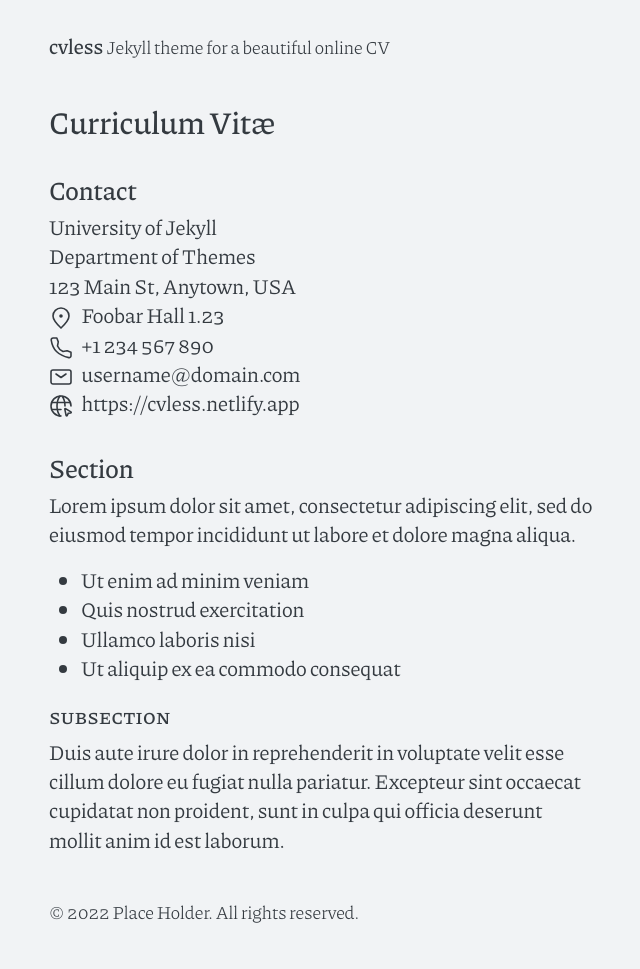
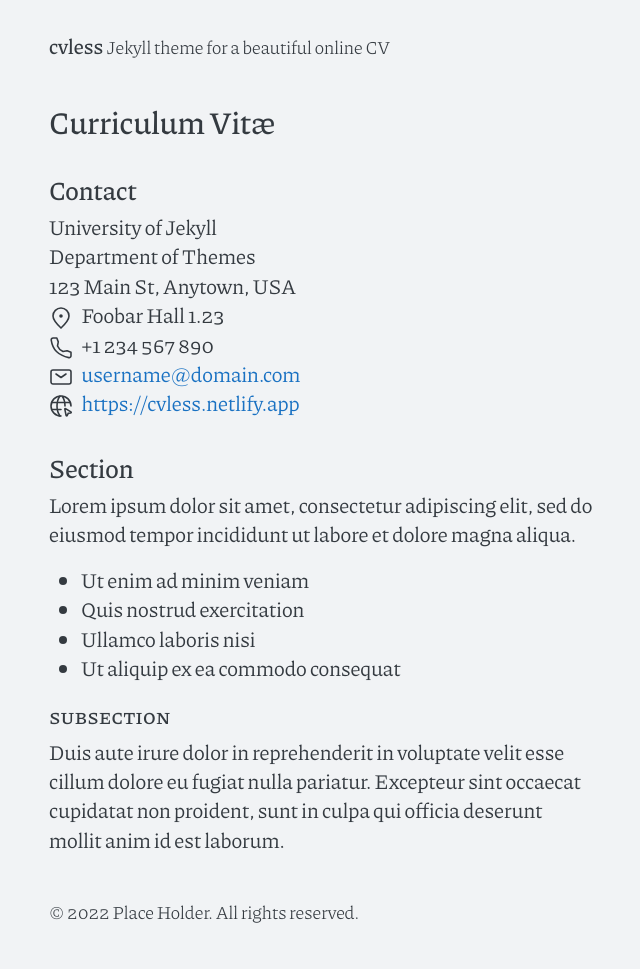
Before and after one commit to piazzai/cvless, a Jekyll site: the page built from cv.md, in a window 1280 px wide. Shown: the whole page, without its empty margins (318-958 px from the left). Built offline with Jekyll 4.4.1, drawn with Linux system fonts in a browser that asks for light colours.

Commit message:
Add links

```diff
--- a/_includes/contact.html
+++ b/_includes/contact.html
@@ -6,7 +6,7 @@
     <li>123 Main St, Anytown, USA</li>
     <li><span class="li-icon">{% include svg/pin-alt.svg %}</span>Foobar Hall 1.23</li>
     <li><span class="li-icon">{% include svg/phone.svg %}</span>+1 234 567 890</li>
-    <li><span class="li-icon">{% include svg/mail.svg %}</span>username@domain.com</li>
-    <li><span class="li-icon">{% include svg/internet.svg %}</span>https://cvless.netlify.app</li>
+    <li><span class="li-icon">{% include svg/mail.svg %}</span><a href="mailto:username@domain.com">username@domain.com</a></li>
+    <li><span class="li-icon">{% include svg/internet.svg %}</span><a href="https://cvless.netlify.app">https://cvless.netlify.app</a></li>
   </ul>
 </div>
```
